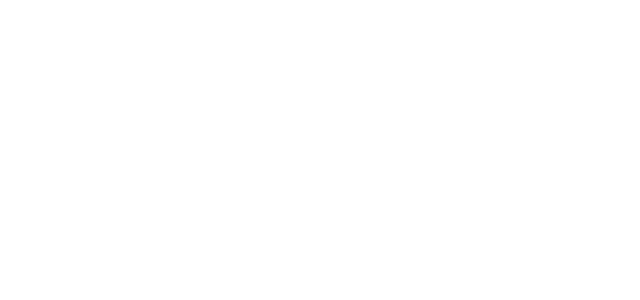
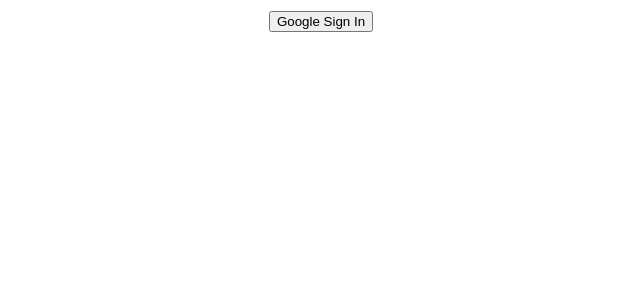
Before and after one commit to YaAlBagdattig379/simple-firebase-authentication-m56, a React (Create React App) app: page / in a window 1280 px wide. Shown: the top 300 px of the page, without its empty margins (319-959 px from the left). Built offline with nearby package versions, Linux system fonts and the light colour scheme.

Commit message:
v-4 from

```diff
--- a/src/App.js
+++ b/src/App.js
@@ -1,12 +1,26 @@
 import './App.css';
 import app from './firebase.init';
-import { getAuth } from "firebase/auth";
+import { getAuth, signInWithPopup ,GoogleAuthProvider } from "firebase/auth";
+// import {  } from "firebase/auth";
 
 const auth = getAuth(app);
+
 function App() {
+  const provider = new GoogleAuthProvider();
+
+  const handleGoogleSignIn = () =>{
+     signInWithPopup(auth,provider)
+    .then(result =>{
+      const user = result.user;
+      console.log(user)
+    }).catch(error =>{
+      console.log(error,'error')
+    })
+
+  }
   return (
-    <div className="App">
-
+    <div className="App"style={{'margin': '10px'}}>
+      <button onClick={handleGoogleSignIn}>Google Sign In</button>
     </div>
   );
 }
```
